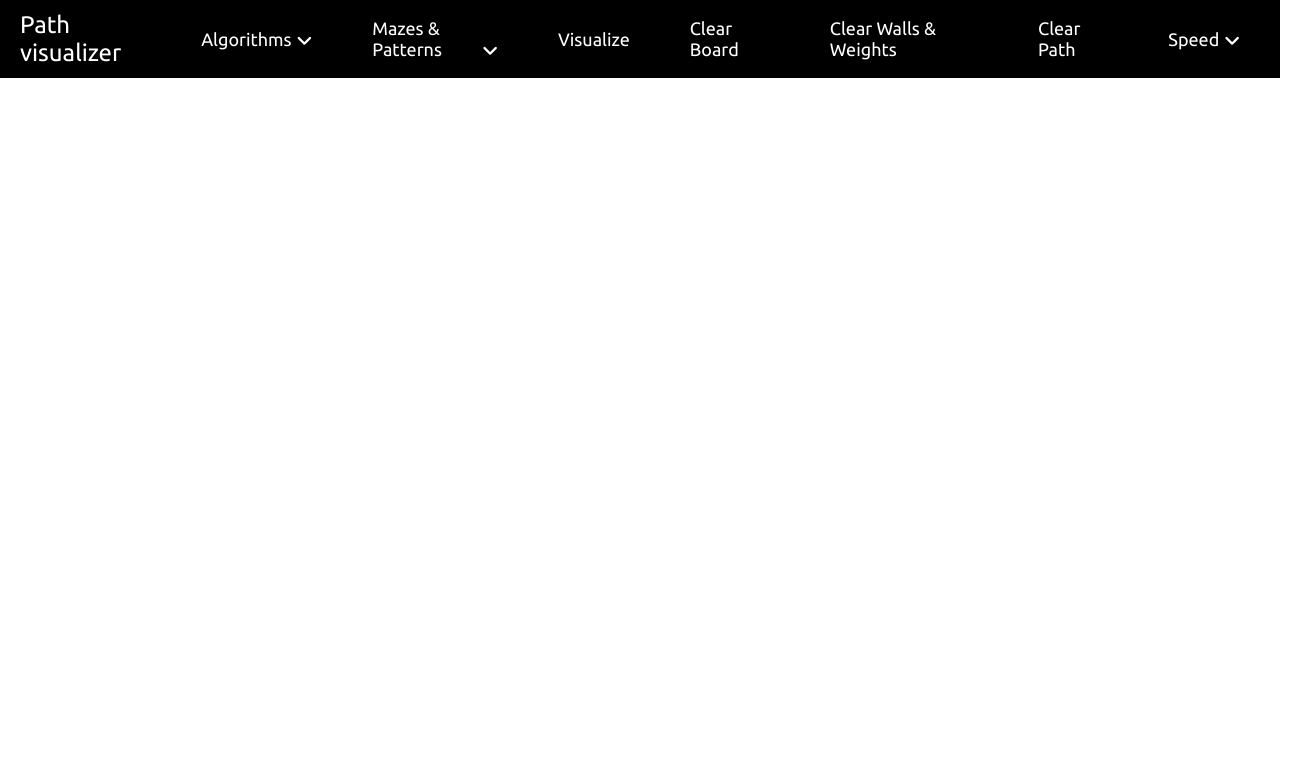
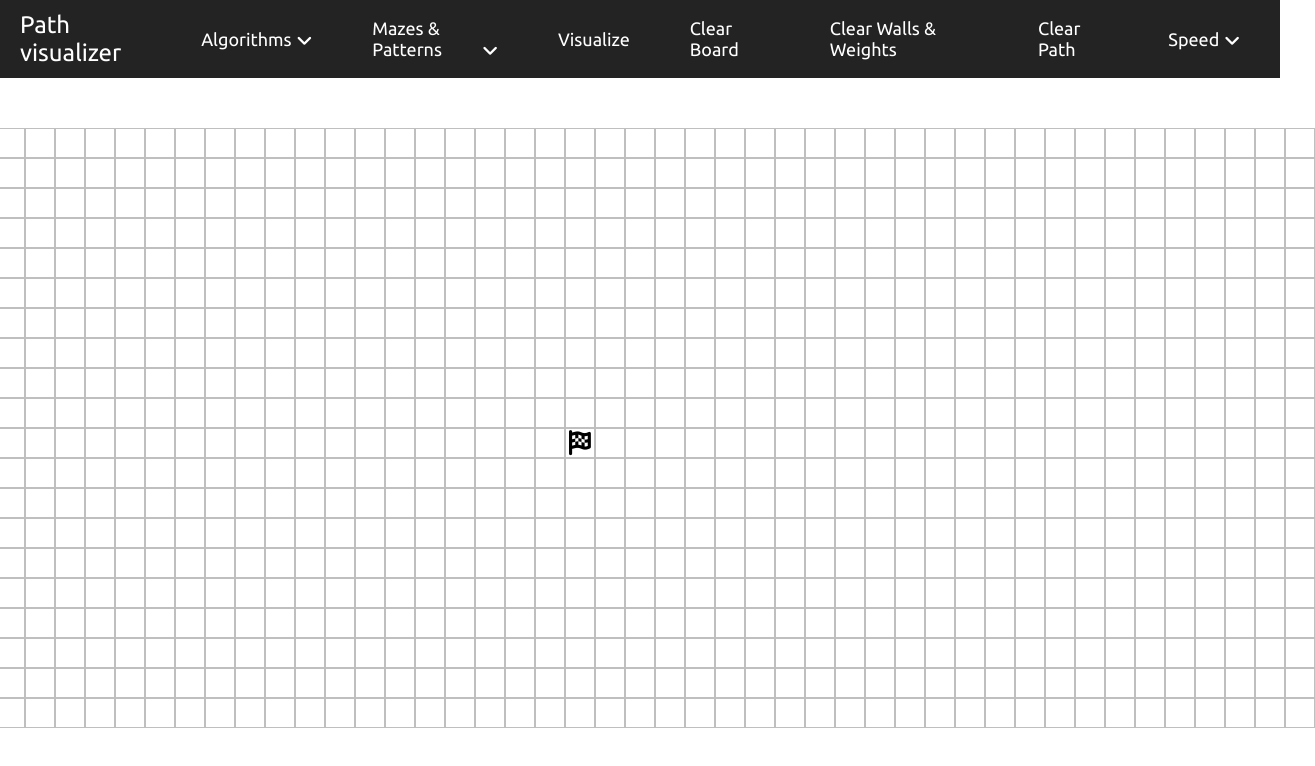
Before and after one commit to stefanomartino97/Path-Visualizer, a plain HTML site: page index.html in a window 1280 px wide. Shown: the whole page, 1315 px wide, since content can reach past the window. Drawn offline with Linux system fonts and the light colour scheme.

Commit message:
Create Grid and Start and End icons

```diff
--- a/index.html
+++ b/index.html
@@ -70,6 +70,10 @@
             </div>
 
         </nav>
+        <div id="grid-container">
+            <div id="grid"></div>
+        </div>
     </div>
+    <script src="./scripts/script.js" type="module" ></script>
 </body>
 </html>
--- /dev/null
+++ b/scripts/constants.js
@@ -0,0 +1,15 @@
+const ROWS = 20;
+const COLUMNS = 45;
+
+const START_ROW = 0;
+const START_COLUMN = 0;
+
+const END_ROW = 10;
+const END_COLUMN = 20;
+
+const START_ICON_CLASS = "fas fa-car";
+const END_ICON_CLASS = "fas fa-flag-checkered";
+
+export { ROWS, COLUMNS };
+export { START_ROW, START_COLUMN, END_ROW, END_COLUMN };
+export { START_ICON_CLASS, END_ICON_CLASS };
--- /dev/null
+++ b/scripts/grid.js
@@ -0,0 +1,33 @@
+import { ROWS, COLUMNS } from './constants.js';
+import { START_ROW, START_COLUMN, END_ROW, END_COLUMN } from './constants.js';
+import { START_ICON_CLASS, END_ICON_CLASS } from './constants.js';
+
+//Function that creates the grid
+function createGrid(){
+    const grid = document.getElementById('grid');
+    for (let row = 0; row < ROWS; row++){
+        for (let col = 0; col < COLUMNS; col++){
+            const cell = document.createElement('div');
+            cell.className = "cell";
+            cell.id = `row=${row}col=${col}`
+            grid.appendChild(cell);
+        }
+    }
+}
+
+function placeStartAndEnd(){
+    const startNode = document.createElement('i');
+    startNode.className = START_ICON_CLASS;
+
+    const endNode = document.createElement('i');
+    endNode.className = END_ICON_CLASS;
+
+    const startCell = document.getElementById(`row=${START_ROW}col=${START_COLUMN}`);
+    const endCell = document.getElementById(`row=${END_ROW}col=${END_COLUMN}`);
+
+    startCell.appendChild(startNode);
+    endCell.appendChild(endNode);
+}
+
+export { placeStartAndEnd }
+export { createGrid };
--- /dev/null
+++ b/scripts/script.js
@@ -0,0 +1,8 @@
+import { createGrid } from './grid.js';
+import { placeStartAndEnd } from './grid.js';
+
+//Create the grid
+createGrid();
+
+//Place Start and End icons
+placeStartAndEnd();
--- /dev/null
+++ b/styles/_grid.scss
@@ -0,0 +1,23 @@
+#grid-container {
+  margin-top: 50px;
+  display: flex;
+  justify-content: center;
+
+  #grid {
+    display: grid;
+    background-color: red;
+    grid-template-columns: repeat(45, $cell-width);
+
+    .cell {
+      height: $cell-height;
+      width: $cell-width;
+      margin: 0px;
+      background-color: white;
+      border: 1px solid $cell-border-color;
+      display: flex;
+      justify-content: center;
+      align-items: center;
+      font-size: 25px; /* To size the Start and End icon */
+    }
+  }
+}
--- a/styles/_variables.scss
+++ b/styles/_variables.scss
@@ -2,7 +2,11 @@ $font-family: "Ubuntu", sans-serif;
 $logo-font-size: 24px;
 $logo-color: white;
 $nav-bar-font-size: 18px;
-$nav-bar-backgound-color: black;
-$nav-bar-backgound-color-hover: blue;
+$nav-bar-backgound-color: rgb(35, 35, 35);
+$nav-bar-backgound-color-hover: rgb(0, 90, 105);
 $nav-bar-button-color: white;
 $nav-bar-button-color-hover: white;
+
+$cell-width: 30px;
+$cell-height: 30px;
+$cell-border-color: rgba(128, 128, 128, 0.5);
--- a/styles/styles.scss
+++ b/styles/styles.scss
@@ -1,3 +1,4 @@
 @import "./variables";
+@import "./globals";
 @import "./nav-bar";
-@import "./globals";
+@import "./grid";
```
Also changed, not shown: styles/css/styles.css, 1 other file.
